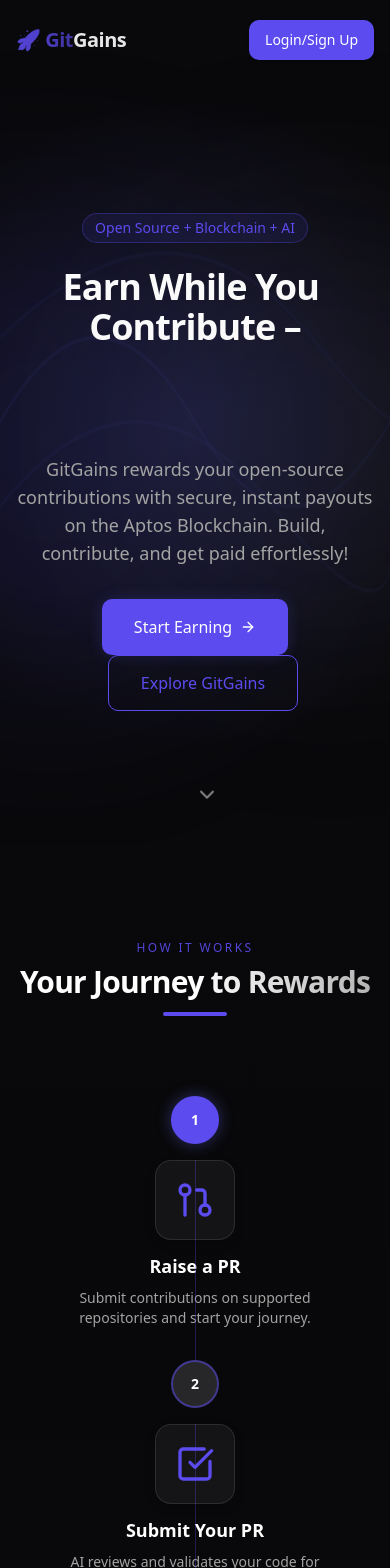
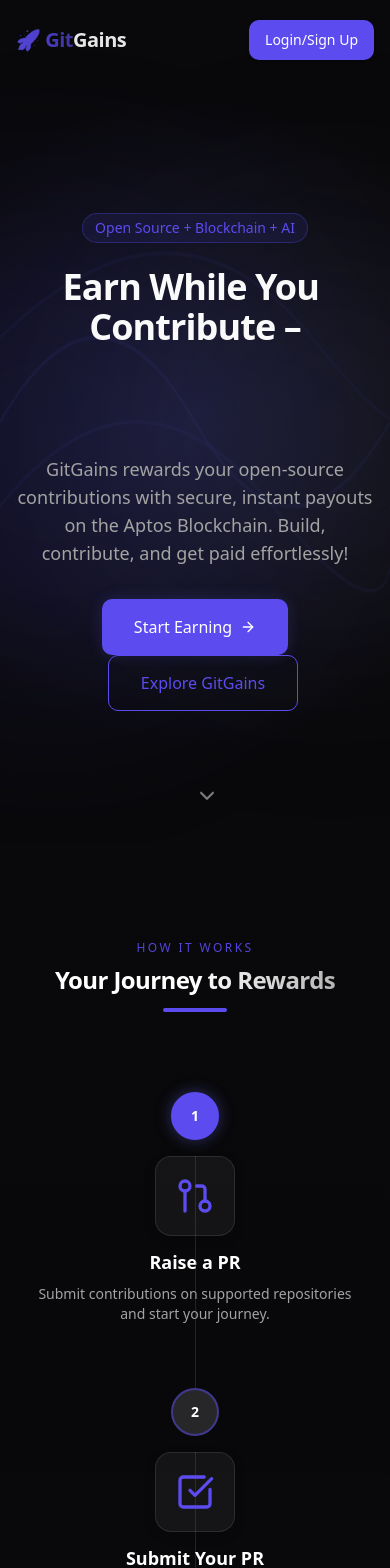
Before and after one commit to mukulpythondev/sleek-journey-flare, a React (Vite) app: page / in a window 390 px wide. Shown: the top 1568 px of the page. Built offline with nearby package versions, Linux system fonts and the light colour scheme.

Commit message:
Improve mobile responsiveness
Make the journey section vertical on desktop and improve overall mobile responsiveness.

```diff
--- a/src/components/sections/JourneySection.tsx
+++ b/src/components/sections/JourneySection.tsx
@@ -57,9 +57,9 @@ const JourneySection = () => {
           className="opacity-0 animate-fade-in"
         />
 
-        <div className="mt-20 grid grid-cols-1 md:grid-cols-3 gap-8 max-w-5xl mx-auto">
+        <div className="mt-20 flex flex-col items-center max-w-xl mx-auto">
           {steps.map((step, index) => (
-            <div key={index} data-step={index + 1}>
+            <div key={index} data-step={index + 1} className="w-full mb-16 last:mb-0">
               <JourneyStep
                 step={index + 1}
                 title={step.title}
--- a/src/components/ui/JourneyStep.tsx
+++ b/src/components/ui/JourneyStep.tsx
@@ -47,12 +47,12 @@ const JourneyStep = ({
   }, [isLast]);
 
   return (
-    <div className={cn("relative flex flex-col items-center", className)} ref={stepRef}>
+    <div className={cn("relative flex flex-col items-center w-full", className)} ref={stepRef}>
       {/* Center line */}
       {!isLast && (
         <div
           ref={lineRef}
-          className="absolute top-16 bottom-0 w-px bg-primary/30 origin-top h-full"
+          className="absolute top-16 h-[calc(100%_-_4rem)] w-px bg-primary/30 origin-top"
         />
       )}
 
@@ -74,7 +74,7 @@ const JourneyStep = ({
       </div>
 
       {/* Content */}
-      <div className="text-center px-4 max-w-xs">
+      <div className="text-center px-4 w-full max-w-sm">
         <h3 className="font-bold text-lg text-white mb-2">{title}</h3>
         <p className="text-sm text-neutral-400">{description}</p>
       </div>
--- a/src/components/ui/SectionTitle.tsx
+++ b/src/components/ui/SectionTitle.tsx
@@ -20,7 +20,7 @@ const SectionTitle = ({
   return (
     <div
       className={cn(
-        'mb-12',
+        'mb-12 w-full',
         alignment === 'center' && 'text-center mx-auto',
         alignment === 'left' && 'text-left mr-auto',
         alignment === 'right' && 'text-right ml-auto',
@@ -35,7 +35,7 @@ const SectionTitle = ({
         >
           {subtitle || ''}
         </span>
-        <h2 className="text-3xl md:text-4xl lg:text-5xl font-bold tracking-tight text-gradient break-normal">
+        <h2 className="text-2xl sm:text-3xl md:text-4xl lg:text-5xl font-bold tracking-tight text-gradient break-words sm:break-normal">
           {title}
         </h2>
         <div className={cn(
--- a/src/pages/Index.tsx
+++ b/src/pages/Index.tsx
@@ -68,7 +68,7 @@ const Index = () => {
   }, []);
 
   return (
-    <div className="min-h-screen flex flex-col bg-background text-foreground overflow-hidden">
+    <div className="min-h-screen flex flex-col bg-background text-foreground overflow-x-hidden">
       <Navbar />
 
       <main className="flex-1">
```
